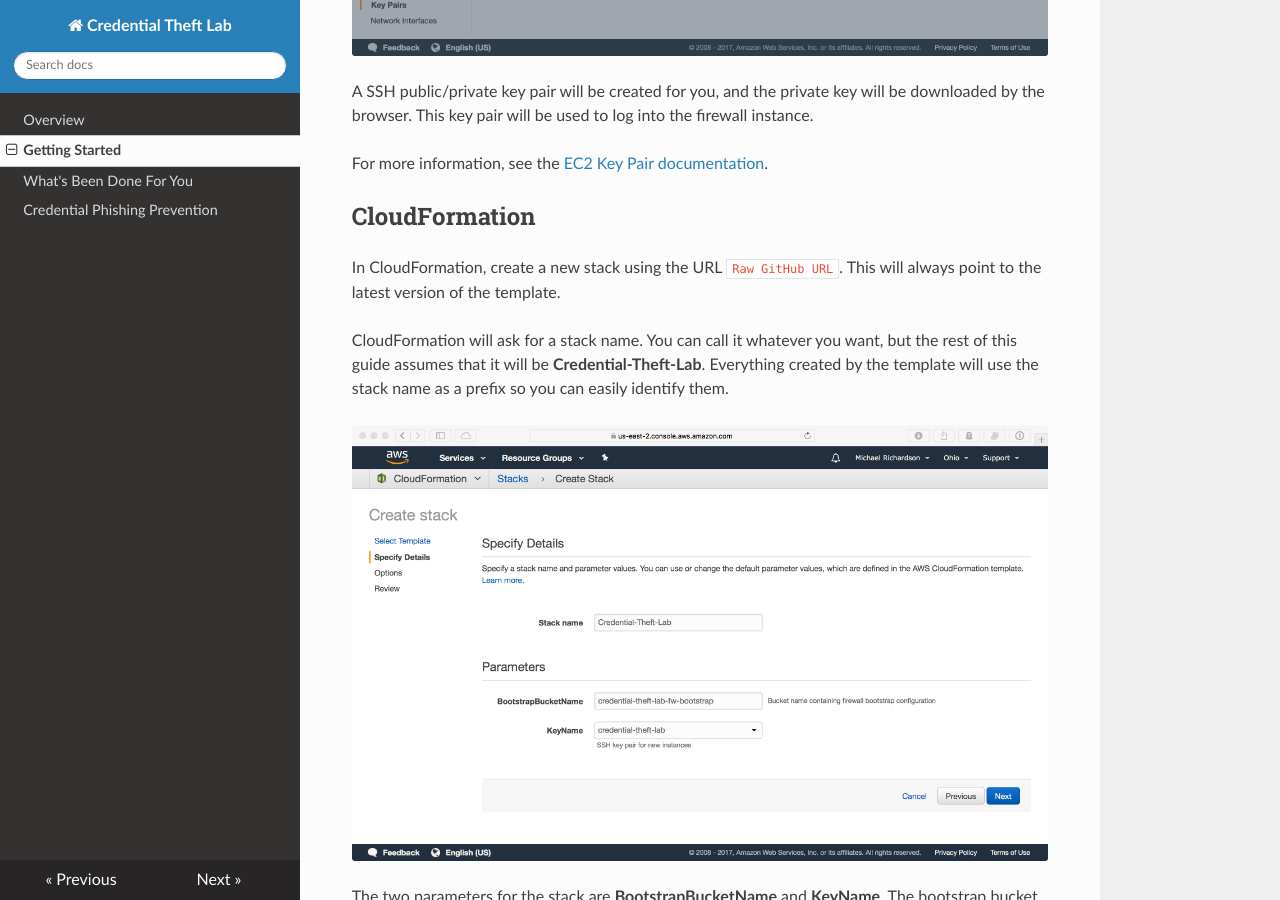
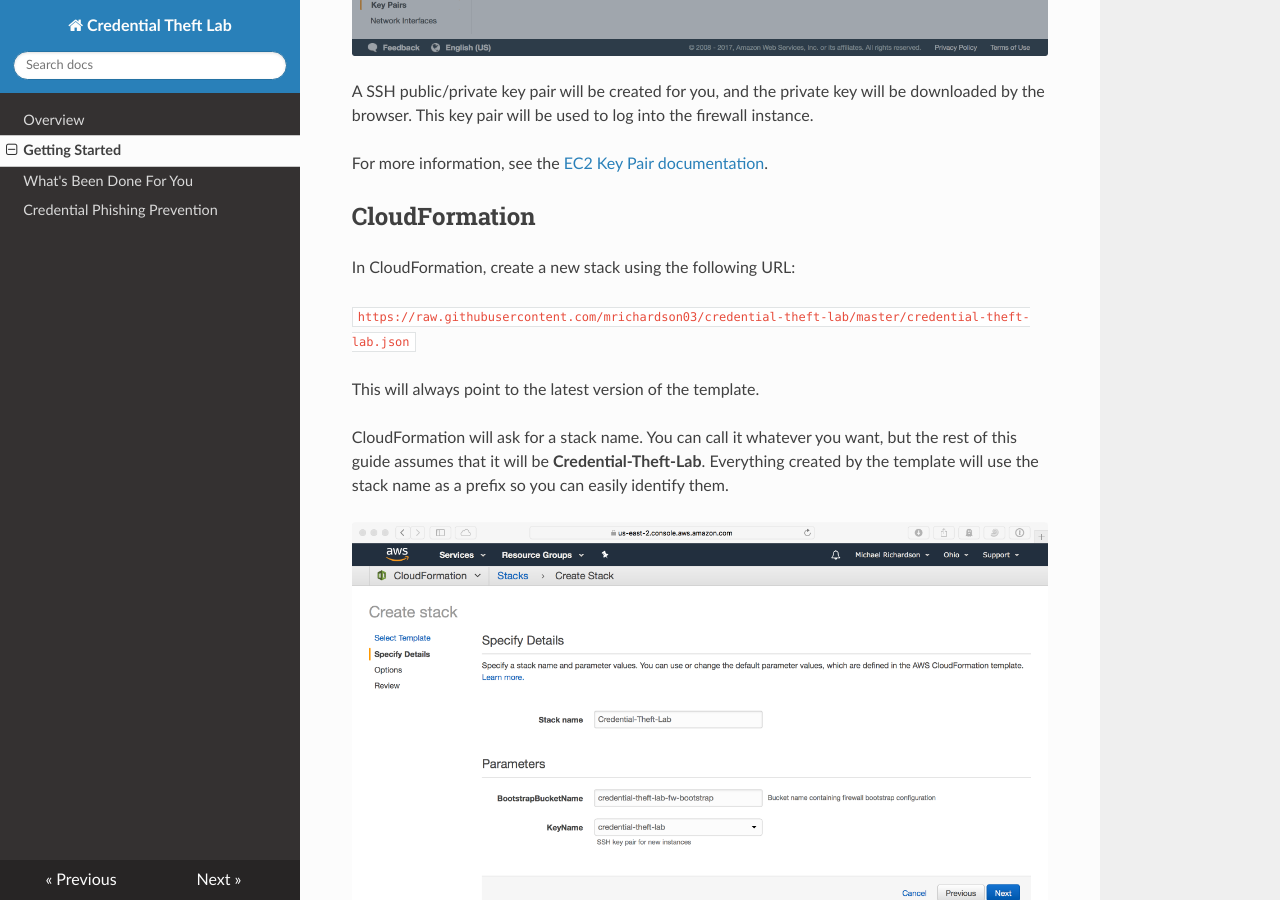
Before and after one commit to tbisaillon/credential-theft-lab, an MkDocs documentation site: the page built from docs/gettingstarted.md, in a window 1280 px wide and 900 px high, scrolled down 1684 px. Built offline with MkDocs 1.6.1, drawn with Linux system fonts in a browser that asks for light colours; nearby versions of some CDN libraries; old or Windows-style settings are respelled for this version of MkDocs.

```diff
--- a/docs/gettingstarted.md
+++ b/docs/gettingstarted.md
@@ -24,8 +24,11 @@ For more information, see the [EC2 Key Pair documentation](https://docs.aws.amaz
 
 ## CloudFormation
 
-In CloudFormation, create a new stack using the URL ``Raw GitHub URL``.  This will always point to
-the latest version of the template.
+In CloudFormation, create a new stack using the following URL:
+
+``https://raw.githubusercontent.com/mrichardson03/credential-theft-lab/master/credential-theft-lab.json``
+
+This will always point to the latest version of the template.
 
 CloudFormation will ask for a stack name.  You can call it whatever you want, but the rest of this
 guide assumes that it will be **Credential-Theft-Lab**.  Everything created by the template will
```
Also changed, not shown: docs/credentialphishing.md (+41 -5 lines), docs/img/phishing_campaign_1.png (added), docs/img/phishing_campaign_2.png (added), docs/img/phishing_campaign_3.png (added), docs/img/phishing_campaign_4.png (added), docs/img/phishing_campaign_5.png (added), docs/img/phishing_campaign_6.png (added), docs/img/phishing_campaign_7.png (added).
